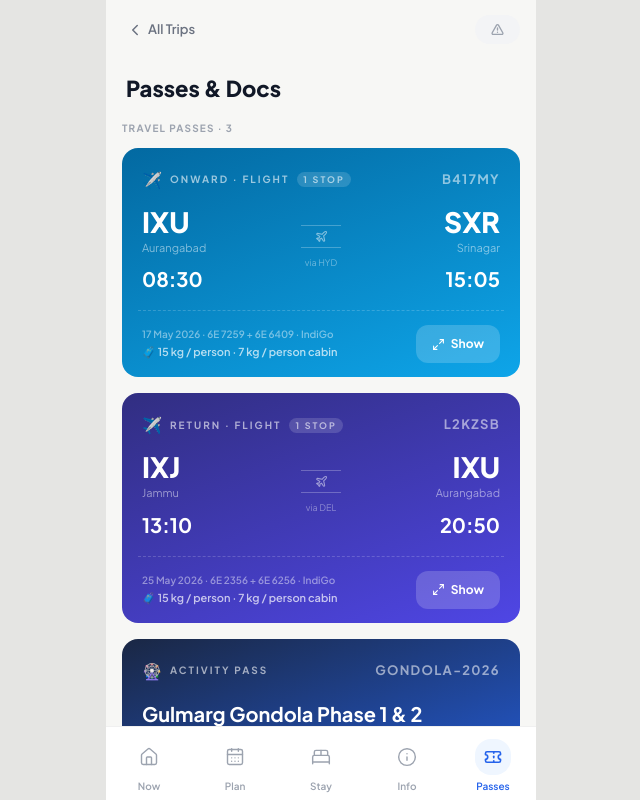
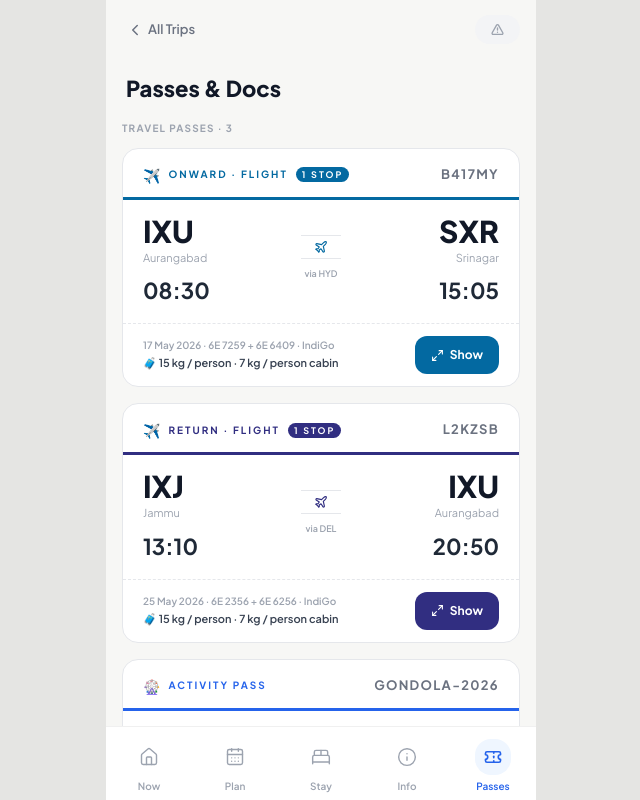
Before and after one commit to pavanjaya/triphost, a Next.js app: page /trip/goa-2026 in a window 1280 px wide. Both pictures are taken after a click on the button "Passes". Shown: the whole page, without its empty margins (319-959 px from the left). Built offline with nearby package versions, Linux system fonts and the light colour scheme.

Commit message:
Switch pass cards to white background with colored accent
White card with a 3px colored accent underline in the header, dark bold
IATA codes for legibility, and a colored Show button per pass type.

Co-Authored-By: Claude Sonnet 4.6 <noreply@anthropic.com>

```diff
--- a/components/trip/screens/PassesScreen.tsx
+++ b/components/trip/screens/PassesScreen.tsx
@@ -15,20 +15,19 @@ function fmtLayover(mins: number) {
   return `${h}h ${m}m layover`;
 }
 
-const PASS_CONFIG: Record<PassType, { icon: React.ElementType; emoji: string; label: string; gradient: string }> = {
-  flight:        { icon: Plane,   emoji: "✈️", label: "Flight",        gradient: "linear-gradient(160deg, #0369a1 0%, #0ea5e9 100%)" },
-  bus:           { icon: Bus,     emoji: "🚌", label: "Bus",           gradient: "linear-gradient(160deg, #15803d 0%, #22c55e 100%)" },
-  train:         { icon: Train,   emoji: "🚂", label: "Train",         gradient: "linear-gradient(160deg, #b45309 0%, #f59e0b 100%)" },
-  boat:          { icon: Ship,    emoji: "⛵", label: "Boat",          gradient: "linear-gradient(160deg, #0e7490 0%, #06b6d4 100%)" },
-  activity:      { icon: Ticket,  emoji: "🎡", label: "Activity Pass", gradient: "linear-gradient(160deg, #1a2744 0%, #2563eb 100%)" },
-  hotel_voucher: { icon: Hotel,   emoji: "🏨", label: "Hotel Voucher", gradient: "linear-gradient(160deg, #7c3aed 0%, #a78bfa 100%)" },
-  other:         { icon: Ticket,  emoji: "🎫", label: "Pass",          gradient: "linear-gradient(160deg, #374151 0%, #6b7280 100%)" },
+const PASS_CONFIG: Record<PassType, { icon: React.ElementType; emoji: string; label: string; gradient: string; accent: string }> = {
+  flight:        { icon: Plane,   emoji: "✈️", label: "Flight",        gradient: "linear-gradient(160deg, #0369a1 0%, #0ea5e9 100%)", accent: "#0369a1" },
+  bus:           { icon: Bus,     emoji: "🚌", label: "Bus",           gradient: "linear-gradient(160deg, #15803d 0%, #22c55e 100%)", accent: "#15803d" },
+  train:         { icon: Train,   emoji: "🚂", label: "Train",         gradient: "linear-gradient(160deg, #b45309 0%, #f59e0b 100%)", accent: "#b45309" },
+  boat:          { icon: Ship,    emoji: "⛵", label: "Boat",          gradient: "linear-gradient(160deg, #0e7490 0%, #06b6d4 100%)", accent: "#0e7490" },
+  activity:      { icon: Ticket,  emoji: "🎡", label: "Activity Pass", gradient: "linear-gradient(160deg, #1a2744 0%, #2563eb 100%)", accent: "#2563eb" },
+  hotel_voucher: { icon: Hotel,   emoji: "🏨", label: "Hotel Voucher", gradient: "linear-gradient(160deg, #7c3aed 0%, #a78bfa 100%)", accent: "#7c3aed" },
+  other:         { icon: Ticket,  emoji: "🎫", label: "Pass",          gradient: "linear-gradient(160deg, #374151 0%, #6b7280 100%)", accent: "#374151" },
 };
 
-function passGradient(pass: Pass) {
-  if (pass.type === "flight" && pass.subtype === "return")
-    return "linear-gradient(160deg, #312e81 0%, #4f46e5 100%)";
-  return PASS_CONFIG[pass.type].gradient;
+function passAccent(pass: Pass) {
+  if (pass.type === "flight" && pass.subtype === "return") return "#312e81";
+  return PASS_CONFIG[pass.type].accent;
 }
 
 function Barcode({ value }: { value: string }) {
@@ -234,52 +233,52 @@ function PresentModal({ pass, onClose }: { pass: Pass; onClose: () => void }) {
 
 function PassCard({ pass, onPresent }: { pass: Pass; onPresent: () => void }) {
   const cfg = PASS_CONFIG[pass.type];
-  const gradient = passGradient(pass);
+  const accent = passAccent(pass);
   const fromCode = pass.from?.split(" ")[0];
   const toCode = pass.to?.split(" ")[0];
 
   return (
-    <div className="rounded-2xl overflow-hidden mb-4" style={{ background: gradient }}>
-      {/* Header row */}
-      <div className="flex items-center justify-between px-5 pt-5 pb-1">
+    <div className="rounded-2xl overflow-hidden mb-4" style={{ background: "#fff", border: "1px solid #e5e7eb" }}>
+      {/* Colored accent strip */}
+      <div className="px-5 pt-4 pb-3 flex items-center justify-between" style={{ borderBottom: `3px solid ${accent}` }}>
         <div className="flex items-center gap-2">
-          <span className="text-base">{cfg.emoji}</span>
-          <span className="text-[10px] font-bold tracking-[2px] uppercase" style={{ color: "rgba(255,255,255,0.6)" }}>
+          <span className="text-sm">{cfg.emoji}</span>
+          <span className="text-[10px] font-bold tracking-[2px] uppercase" style={{ color: accent }}>
             {pass.subtype === "onward" ? "Onward · " : pass.subtype === "return" ? "Return · " : ""}{cfg.label}
             {(pass.legs?.length ?? 0) > 1 && (
-              <span className="ml-2 text-[9px] px-1.5 py-0.5 rounded-full" style={{ background: "rgba(255,255,255,0.15)" }}>1 STOP</span>
+              <span className="ml-2 text-[9px] px-1.5 py-0.5 rounded-full text-white" style={{ background: accent }}>1 STOP</span>
             )}
           </span>
         </div>
-        <span className="text-[13px] font-bold tracking-widest" style={{ color: "rgba(255,255,255,0.55)" }}>{pass.reference}</span>
+        <span className="text-[13px] font-bold tracking-widest" style={{ color: "#6b7280" }}>{pass.reference}</span>
       </div>
 
       {/* Body */}
-      <div className="px-5 pb-4 pt-3">
+      <div className="px-5 py-4">
         {fromCode && toCode ? (
           <div className="flex items-center gap-3">
             <div className="flex-1">
-              <p className="text-[28px] font-black text-white leading-none">{fromCode}</p>
-              <p className="text-[11px] mt-1" style={{ color: "rgba(255,255,255,0.5)" }}>{pass.from?.slice((fromCode?.length ?? 0) + 1)}</p>
-              {pass.departure && <p className="text-[20px] font-bold text-white mt-2">{pass.departure}</p>}
+              <p className="text-[30px] font-black leading-none" style={{ color: "#111827" }}>{fromCode}</p>
+              <p className="text-[11px] mt-1" style={{ color: "#9ca3af" }}>{pass.from?.slice((fromCode?.length ?? 0) + 1)}</p>
+              {pass.departure && <p className="text-[22px] font-bold mt-2" style={{ color: "#1f2937" }}>{pass.departure}</p>}
             </div>
             <div className="flex flex-col items-center gap-1 pb-2">
-              <div className="h-px w-10" style={{ background: "rgba(255,255,255,0.25)" }} />
-              <cfg.icon size={13} className="text-white opacity-50" />
-              <div className="h-px w-10" style={{ background: "rgba(255,255,255,0.25)" }} />
-              {pass.via && <p className="text-[9px] mt-1" style={{ color: "rgba(255,255,255,0.4)" }}>via {pass.via}</p>}
+              <div className="h-px w-10" style={{ background: "#e5e7eb" }} />
+              <cfg.icon size={14} style={{ color: accent }} />
+              <div className="h-px w-10" style={{ background: "#e5e7eb" }} />
+              {pass.via && <p className="text-[9px] mt-1 font-semibold" style={{ color: "#9ca3af" }}>via {pass.via}</p>}
             </div>
             <div className="flex-1 text-right">
-              <p className="text-[28px] font-black text-white leading-none">{toCode}</p>
-              <p className="text-[11px] mt-1" style={{ color: "rgba(255,255,255,0.5)" }}>{pass.to?.slice((toCode?.length ?? 0) + 1)}</p>
-              {pass.arrival && <p className="text-[20px] font-bold text-white mt-2">{pass.arrival}</p>}
+              <p className="text-[30px] font-black leading-none" style={{ color: "#111827" }}>{toCode}</p>
+              <p className="text-[11px] mt-1" style={{ color: "#9ca3af" }}>{pass.to?.slice((toCode?.length ?? 0) + 1)}</p>
+              {pass.arrival && <p className="text-[22px] font-bold mt-2" style={{ color: "#1f2937" }}>{pass.arrival}</p>}
             </div>
           </div>
         ) : (
           <div>
-            <h3 className="text-[20px] font-bold text-white">{pass.title}</h3>
+            <h3 className="text-[20px] font-bold" style={{ color: "#111827" }}>{pass.title}</h3>
             {pass.slot && (
-              <div className="flex items-center gap-1.5 mt-1.5" style={{ color: "rgba(255,255,255,0.7)" }}>
+              <div className="flex items-center gap-1.5 mt-1.5" style={{ color: "#6b7280" }}>
                 <Clock size={12} /><p className="text-[13px] font-semibold">{pass.slot}</p>
               </div>
             )}
@@ -287,29 +286,26 @@ function PassCard({ pass, onPresent }: { pass: Pass; onPresent: () => void }) {
         )}
       </div>
 
-      {/* Divider */}
-      <div className="mx-4 flex items-center gap-0" style={{ borderTop: "1.5px dashed rgba(255,255,255,0.18)" }} />
-
-      {/* Footer row — stays in gradient */}
-      <div className="px-5 py-3.5 flex items-center justify-between">
+      {/* Footer */}
+      <div className="px-5 py-3 flex items-center justify-between" style={{ borderTop: "1px dashed #e5e7eb" }}>
         <div>
-          <p className="text-[10px] font-semibold" style={{ color: "rgba(255,255,255,0.45)" }}>
+          <p className="text-[10px] font-semibold" style={{ color: "#9ca3af" }}>
             {fmtShort(pass.date)}{pass.flightNumber ? ` · ${pass.flightNumber}` : ""}{pass.operator ? ` · ${pass.operator}` : ""}
           </p>
           {pass.baggage && (
-            <p className="text-[11px] font-semibold mt-0.5 text-white opacity-70">
+            <p className="text-[11px] font-semibold mt-0.5" style={{ color: "#374151" }}>
               🧳 {pass.baggage.checkin} · {pass.baggage.cabin} cabin
             </p>
           )}
           {pass.activityPassengers && (
-            <p className="text-[11px] font-semibold mt-0.5 text-white opacity-70">
+            <p className="text-[11px] font-semibold mt-0.5" style={{ color: "#374151" }}>
               👥 {pass.activityPassengers.length} passengers
             </p>
           )}
         </div>
         <button onClick={onPresent}
-          className="flex items-center gap-1.5 font-bold text-[12px] px-4 py-2.5 rounded-xl tap-active shrink-0"
-          style={{ background: "rgba(255,255,255,0.18)", color: "#fff" }}>
+          className="flex items-center gap-1.5 font-bold text-[12px] px-4 py-2.5 rounded-xl tap-active shrink-0 text-white"
+          style={{ background: accent }}>
           <Maximize2 size={13} /> Show
         </button>
       </div>
```
